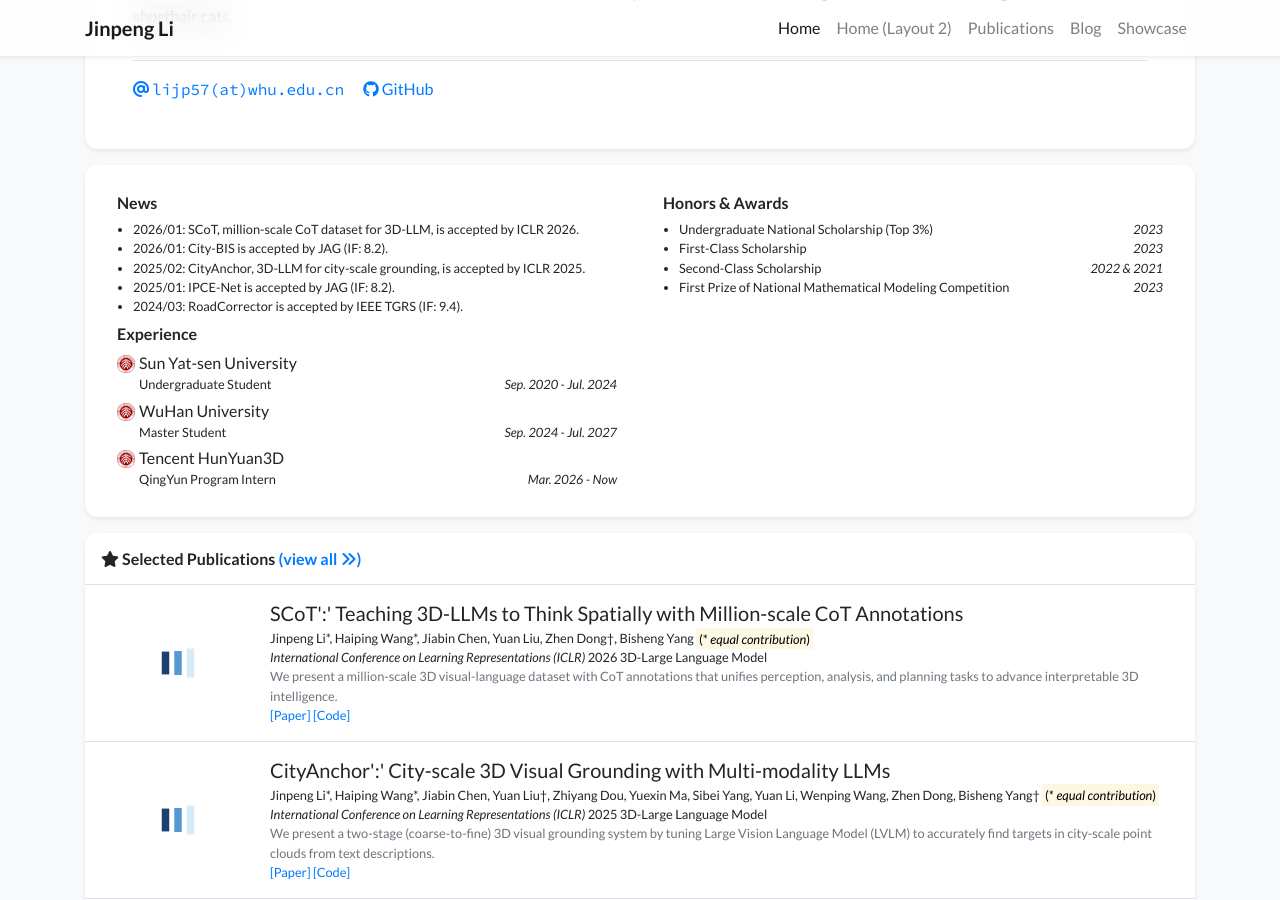
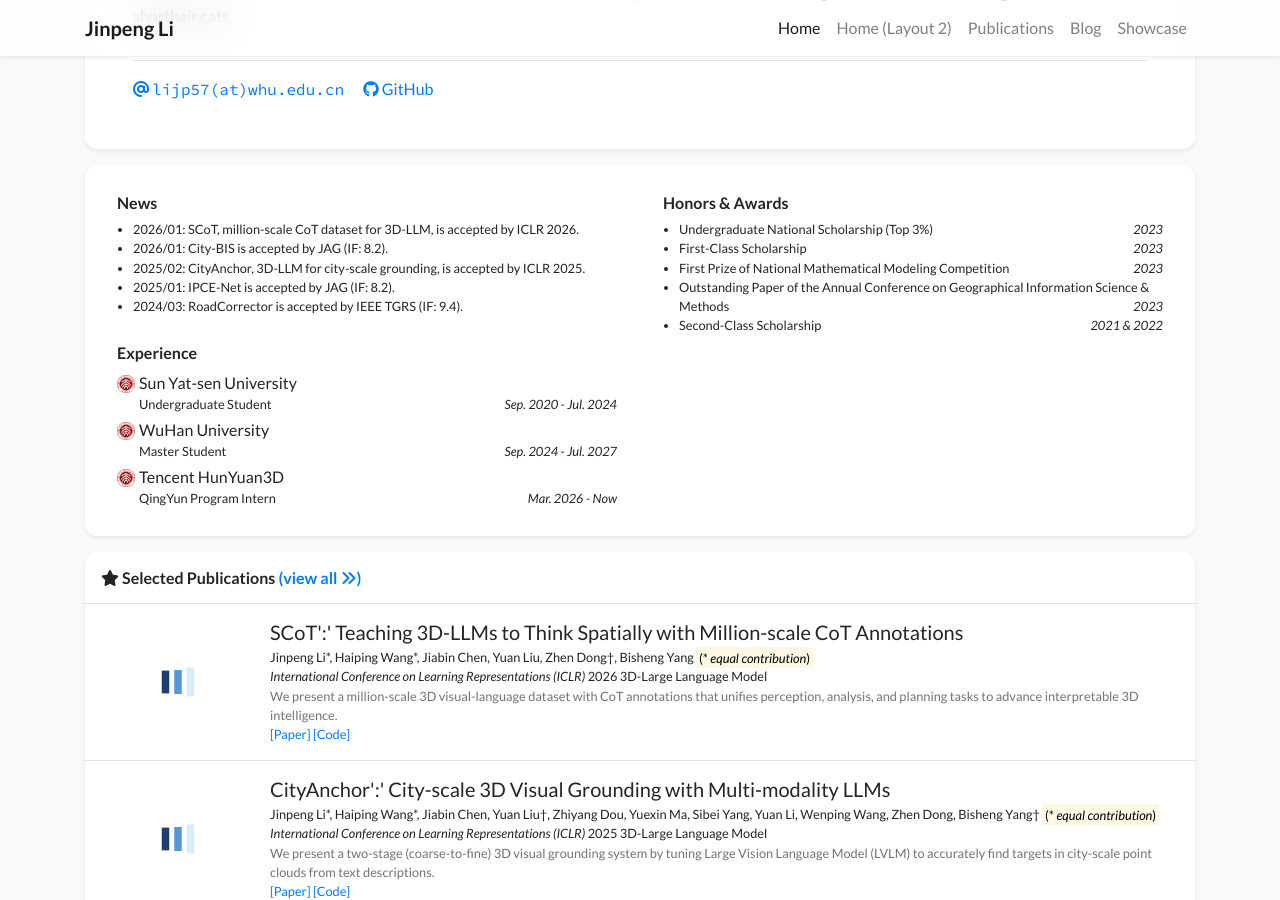
Before and after one commit to Lijp411/Lijp411.github.io, a Jekyll site: the page built from index.html, in a window 1280 px wide and 900 px high, scrolled down 308 px. Built offline with Jekyll 4.4.1, drawn with Linux system fonts in a browser that asks for light colours; nearby versions of some CDN libraries; a style sheet for code colours, icons or effects is not loaded.

Commit message:
Update profile.yml

```diff
--- a/_data/profile.yml
+++ b/_data/profile.yml
@@ -76,7 +76,9 @@ awards:
   date: 2023
 - name: First-Class Scholarship
   date: 2023
-- name: Second-Class Scholarship
-  date: 2022 & 2021
 - name: First Prize of National Mathematical Modeling Competition
   date: 2023
+- name: Outstanding Paper of the Annual Conference on Geographical Information Science & Methods
+  date: 2023
+- name: Second-Class Scholarship
+  date: 2021 & 2022
```
